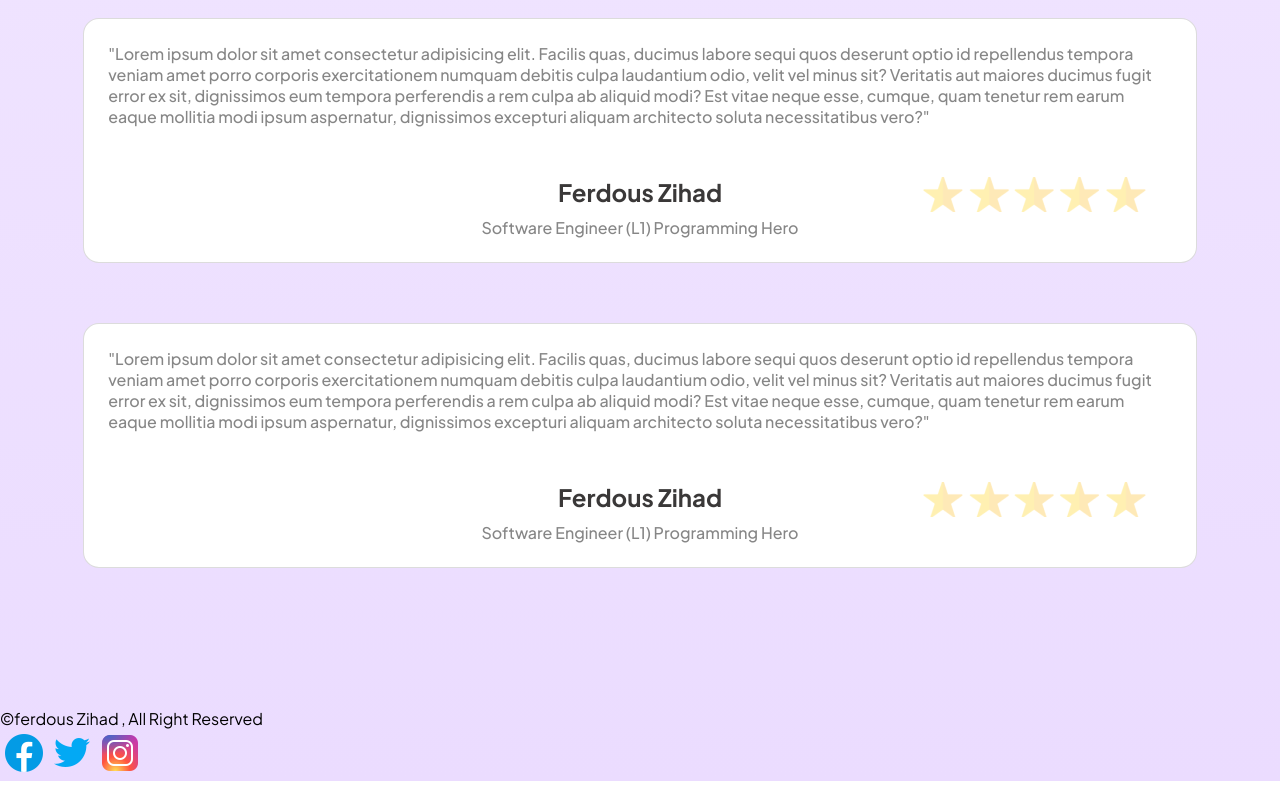
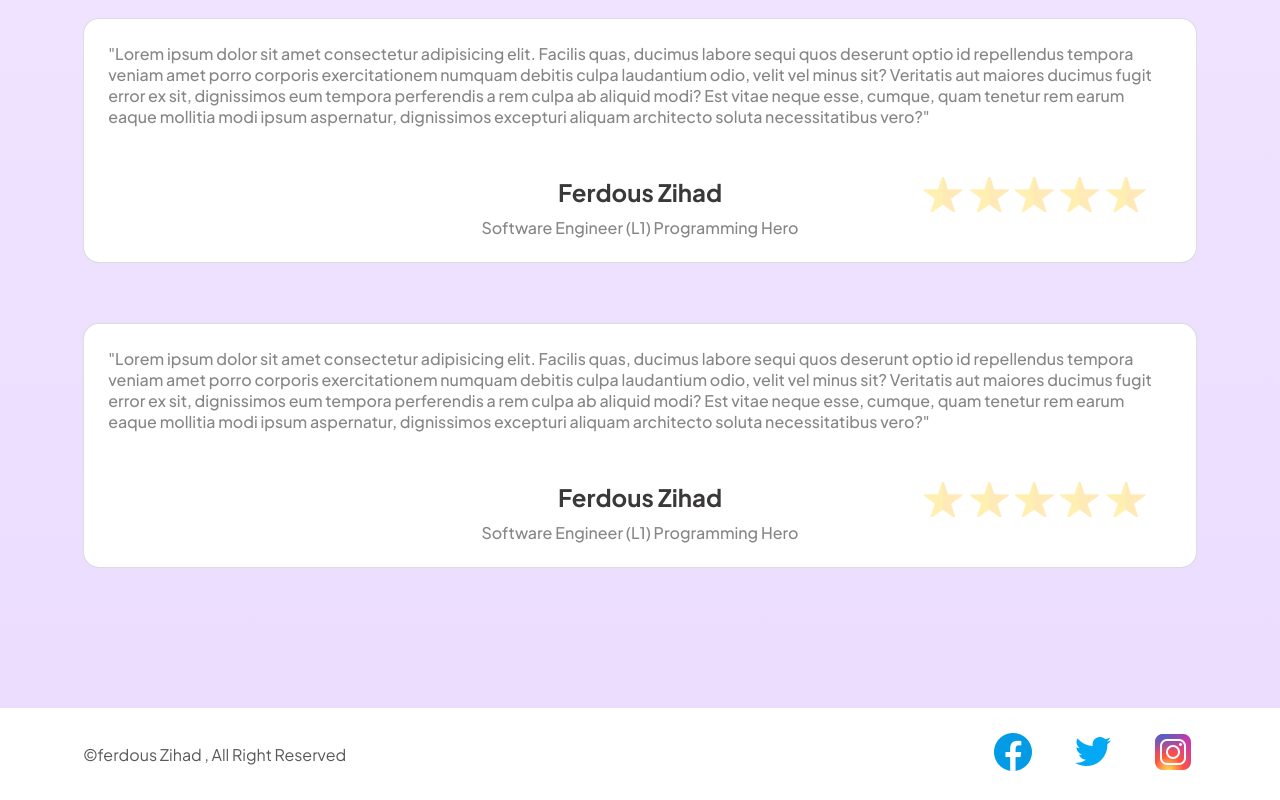
Before and after one commit to hadialhamza/tour-mama-web, a plain HTML site: page index.html in a window 1280 px wide. Shown: the part 3243-4043 px from the top of the page. Drawn offline with Linux system fonts and the light colour scheme.

Commit message:
footer sestion added

```diff
--- a/index.html
+++ b/index.html
@@ -167,16 +167,19 @@
         </div>
       </section>
     </main>
+    <!-- Footer section -->
     <footer>
-      <div>
+      <section class="footer-section container">
+        <div class="rights">
           <p>©ferdous Zihad , All Right Reserved</p>
         </div>
-      <div>
+        <div class="footer-image">
           <img src="images/facebook.png" alt="facebook logo" /><img
             src="images/twitter.png"
             alt="twitter logo"
           /><img src="images/instagram.png" alt="instagram logo" />
         </div>
+      </section>
     </footer>
   </body>
 </html>
--- a/style.css
+++ b/style.css
@@ -179,8 +179,8 @@ body {
   color: #3a3838;
   margin-bottom: 10px;
 }
-.review-content p{
-    margin-bottom: 0px;
+.review-content p {
+  margin-bottom: 0px;
 }
 .review-img {
   position: absolute;
@@ -188,6 +188,28 @@ body {
   opacity: 50%;
 }
 
-#review{
-    margin-bottom: 60px;
+#review {
+  margin-bottom: 60px;
 }
+
+footer {
+  background-color: white;
+}
+
+.rights p {
+  font-size: 16px;
+  font-weight: 400;
+  color: #5b5757;
+}
+
+.footer-section {
+  display: flex;
+  justify-content: space-between;
+  align-items: center;
+  margin-bottom: 0;
+}
+
+.footer-image img {
+  margin-left: 32px;
+  cursor: pointer;
+}
```
Lines whose indentation alone changed are shown as unchanged.
